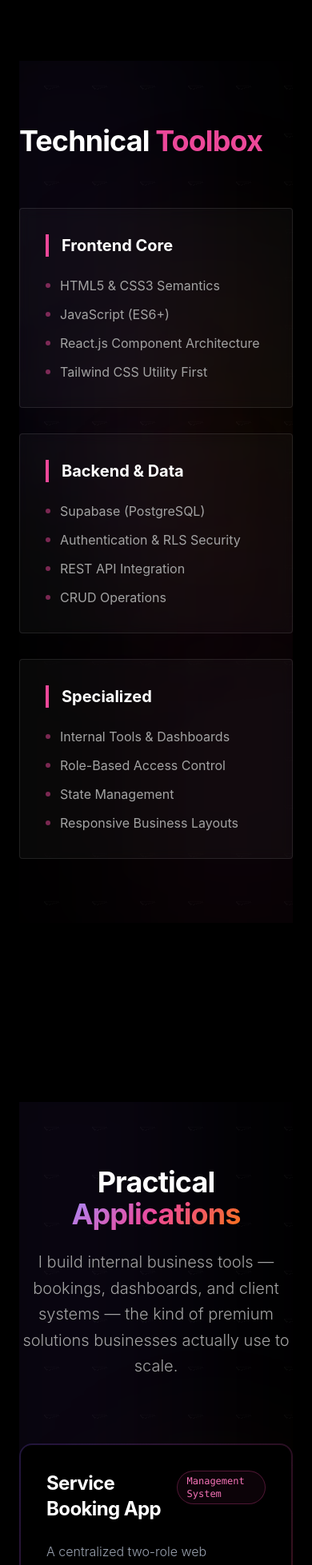
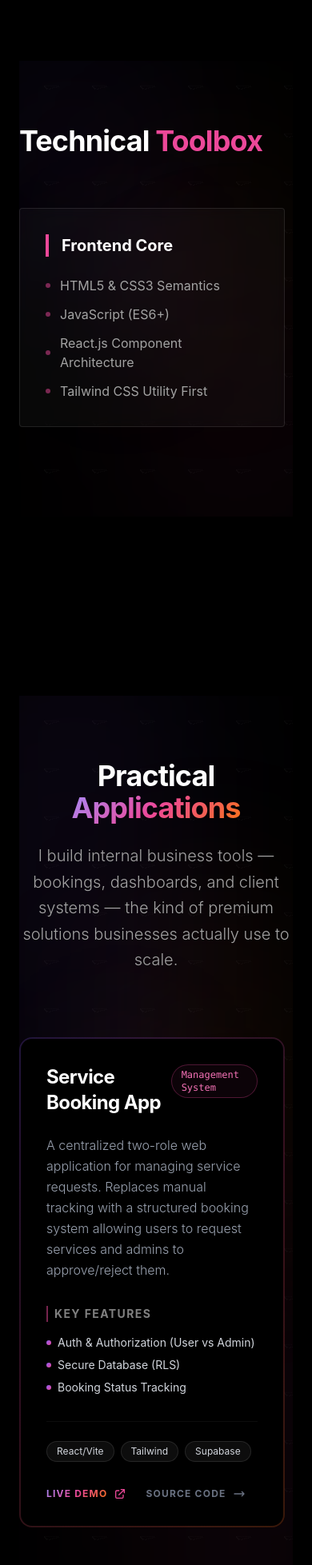
Before and after one commit to MizanShaikh19/Portfolio, a React (Vite) app: page / in a window 390 px wide. Shown: the part 864-2821 px from the top of the page at 80% size. Built offline with nearby package versions, Linux system fonts and the light colour scheme.

Commit message:
feat(ui): extend mobile horizontal scrolling to Skills and Projects, update contact badge

```diff
--- a/src/components/Contact.jsx
+++ b/src/components/Contact.jsx
@@ -1,6 +1,6 @@
 import React from 'react';
 import MeshBackground from './MeshBackground';
-import { Linkedin, Instagram, Twitter } from 'lucide-react';
+import { Linkedin, Instagram, Twitter, Mail } from 'lucide-react';
 
 const Contact = () => {
     return (
@@ -14,14 +14,17 @@ const Contact = () => {
                         Ready to build your internal tools? Email me directly or reach out on social media.
                     </p>
 
-                    <a
-                        href="mailto:shaikhmizan120@gmail.com"
-                        className="inline-block text-3xl md:text-5xl lg:text-6xl font-black text-white hover:text-pink transition-all duration-300 border-b-2 border-white/20 hover:border-pink pb-2 tracking-tighter mb-8"
-                    >
-                        shaikhmizan120@gmail.com
-                    </a>
+                    <div className="mt-16 flex flex-wrap justify-center gap-10">
+                        <a
+                            href="mailto:shaikhmizan120@gmail.com"
+                            className="group flex flex-col items-center gap-2 text-gray-400 hover:text-white transition-all duration-300"
+                        >
+                            <div className="p-4 rounded-full glass border border-white/10 group-hover:border-blue-500/50 group-hover:shadow-[0_0_20px_rgba(59,130,246,0.3)] transition-all">
+                                <Mail className="w-8 h-8 group-hover:text-blue-500" />
+                            </div>
+                            <span className="text-sm font-medium tracking-widest uppercase opacity-0 group-hover:opacity-100 transition-opacity">Email</span>
+                        </a>
 
-                    <div className="mt-16 flex justify-center gap-10">
                         <a
                             href="https://www.linkedin.com/in/mizan-shaikh-b36607394?utm_source=share&utm_campaign=share_via&utm_content=profile&utm_medium=android_app"
                             target="_blank"
--- a/src/components/Projects.jsx
+++ b/src/components/Projects.jsx
@@ -132,9 +132,12 @@ const Projects = () => {
                         </p>
                     </div>
 
-                    <div className="grid grid-cols-1 md:grid-cols-2 lg:grid-cols-3 gap-10">
+                    {/* Mobile: Horizontal Scroll | Desktop: Grid */}
+                    <div className="flex overflow-x-auto snap-x snap-mandatory gap-6 pb-8 md:pb-0 md:grid md:grid-cols-2 lg:grid-cols-3 md:gap-10 no-scrollbar">
                         {projects.map((project, index) => (
-                            <ProjectCard key={index} project={project} />
+                            <div key={index} className="min-w-[85vw] md:min-w-0 snap-center h-full">
+                                <ProjectCard project={project} />
+                            </div>
                         ))}
                     </div>
                 </div>
--- a/src/components/Skills.jsx
+++ b/src/components/Skills.jsx
@@ -24,19 +24,26 @@ const Skills = () => {
                         Technical <span className="text-brand">Toolbox</span>
                     </h2>
 
-                    <div className="grid grid-cols-1 md:grid-cols-2 lg:grid-cols-3 gap-8">
+                    {/* Mobile: Horizontal Scroll | Desktop: Grid */}
+                    <div className="flex overflow-x-auto snap-x snap-mandatory gap-6 pb-8 md:pb-0 md:grid md:grid-cols-2 lg:grid-cols-3 md:gap-8 no-scrollbar">
+                        <div className="min-w-[85vw] md:min-w-0 snap-center">
                             <SkillCard
                                 title="Frontend Core"
                                 items={["HTML5 & CSS3 Semantics", "JavaScript (ES6+)", "React.js Component Architecture", "Tailwind CSS Utility First"]}
                             />
+                        </div>
+                        <div className="min-w-[85vw] md:min-w-0 snap-center">
                             <SkillCard
                                 title="Backend & Data"
                                 items={["Supabase (PostgreSQL)", "Authentication & RLS Security", "REST API Integration", "CRUD Operations"]}
                             />
+                        </div>
+                        <div className="min-w-[85vw] md:min-w-0 snap-center">
                             <SkillCard
                                 title="Specialized"
                                 items={["Internal Tools & Dashboards", "Role-Based Access Control", "State Management", "Responsive Business Layouts"]}
                             />
+                        </div>
                     </div>
                 </div>
             </MeshBackground>
```
Lines whose indentation alone changed are shown as unchanged.
